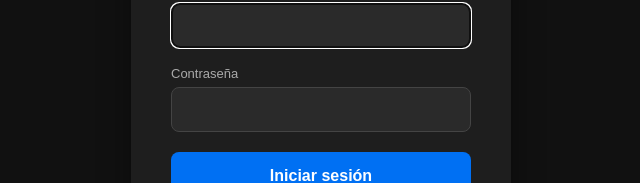
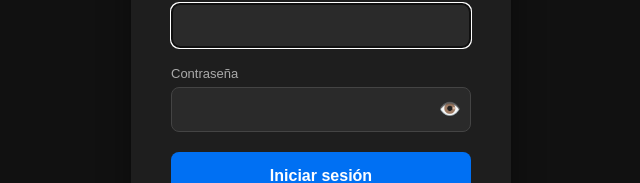
Before and after one commit to DancingAlien96/frontend-listadoaquaequipos, a Next.js app: page /login in a window 1280 px wide. Shown: the part 357-540 px from the top of the page, without its empty margins (319-959 px from the left). Built offline with nearby package versions, Linux system fonts and the light colour scheme; no server answers.

Commit message:
feat: add password visibility toggle on login

```diff
--- a/app/login/page.tsx
+++ b/app/login/page.tsx
@@ -10,6 +10,7 @@ export default function LoginPage() {
   const [password, setPassword] = useState("");
   const [error, setError] = useState("");
   const [loading, setLoading] = useState(false);
+  const [showPassword, setShowPassword] = useState(false);
 
   const handleSubmit = async (e: FormEvent<HTMLFormElement>) => {
     e.preventDefault();
@@ -68,16 +69,26 @@ export default function LoginPage() {
           </div>
           <div>
             <label style={{ fontSize: 13, color: "#aaa", marginBottom: 4, display: "block" }}>Contraseña</label>
+            <div style={{ position: 'relative' }}>
               <input
-              type="password"
+                type={showPassword ? "text" : "password"}
                 value={password}
                 onChange={e => setPassword(e.target.value)}
                 required
                 style={{
-                width: "100%", padding: "10px 12px", borderRadius: 8, border: "1px solid #444",
+                  width: "100%", padding: "10px 40px 10px 12px", borderRadius: 8, border: "1px solid #444",
                   background: "#2a2a2a", color: "#fff", fontSize: 15, boxSizing: "border-box"
                 }}
               />
+              <button
+                type="button"
+                onClick={() => setShowPassword(v => !v)}
+                style={{ position: 'absolute', right: 10, top: '50%', transform: 'translateY(-50%)', background: 'transparent', border: 'none', cursor: 'pointer', color: '#aaa', fontSize: 18, padding: 0, lineHeight: 1 }}
+                aria-label={showPassword ? "Ocultar contraseña" : "Mostrar contraseña"}
+              >
+                {showPassword ? '🙈' : '👁️'}
+              </button>
+            </div>
           </div>
           {error && (
             <p style={{ color: "#f55", fontSize: 13, margin: 0, textAlign: "center" }}>{error}</p>
```
Lines whose indentation alone changed are shown as unchanged.
